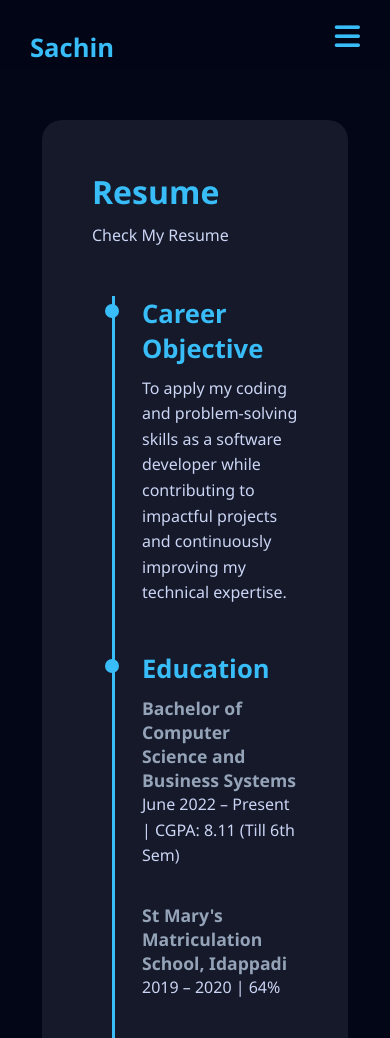
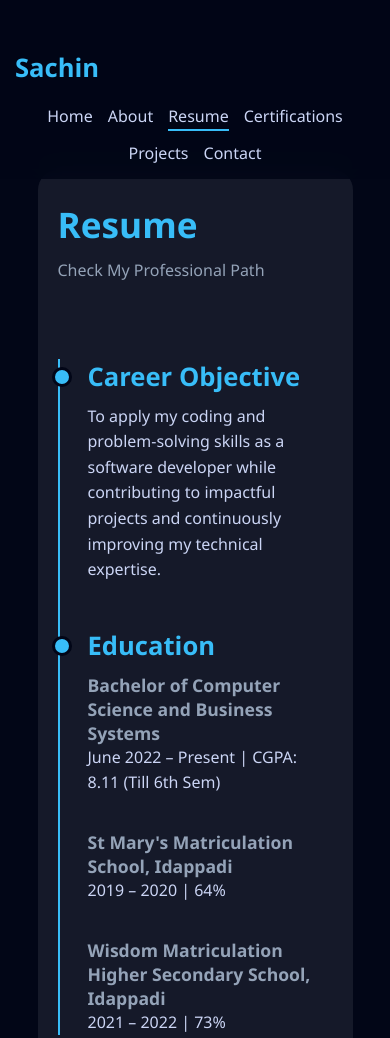
Before and after one commit to Sachin052005/portofolio, a plain HTML site: page my-portfolio/resume.html in a window 390 px wide. Shown: the top 1038 px of the page. Drawn offline with Linux system fonts and the light colour scheme.

Commit message:
Synchronized navigation and design for About and Resume pages

```diff
--- a/my-portfolio/resume.html
+++ b/my-portfolio/resume.html
@@ -5,8 +5,7 @@
     <meta name="viewport" content="width=device-width, initial-scale=1.0">
     <title>Resume | Sachin A R</title>
 
-    <link rel="stylesheet"
-          href="https://cdnjs.cloudflare.com/ajax/libs/font-awesome/6.5.0/css/all.min.css">
+    <link rel="stylesheet" href="https://cdnjs.cloudflare.com/ajax/libs/font-awesome/6.5.0/css/all.min.css">
 
     <style>
         * {
@@ -22,7 +21,7 @@
             min-height: 100vh;
         }
 
-        /* NAVBAR */
+        /* ================= NAVBAR (Updated Design) ================= */
         .navbar {
             position: fixed;
             top: 0;
@@ -32,31 +31,28 @@
             backdrop-filter: blur(10px);
             display: flex;
             align-items: center;
-            padding: 0 60px;
+            padding: 0 80px;
             z-index: 1000;
         }
 
         .navbar h2 {
             color: #38bdf8;
+            margin-right: auto;
         }
 
-        .nav-links {
-            margin-left: auto;
-        }
-
-        .nav-links ul {
+        .navbar ul {
             list-style: none;
             display: flex;
             gap: 25px;
         }
 
-        .nav-links ul li a {
+        .navbar ul li a {
             color: #cbd5f5;
             text-decoration: none;
             position: relative;
         }
 
-        .nav-links ul li a::after {
+        .navbar ul li a::after {
             content: "";
             position: absolute;
             left: 0;
@@ -67,25 +63,12 @@
             transition: 0.4s;
         }
 
-        .nav-links ul li a:hover::after,
-        .nav-links ul li a.active::after {
+        .navbar ul li a:hover::after,
+        .navbar ul li a.active::after {
             width: 100%;
         }
 
-        /* HAMBURGER */
-        .menu-toggle {
-            display: none;
-            font-size: 1.8rem;
-            color: #38bdf8;
-            cursor: pointer;
-            margin-left: auto;
-        }
-
-        #menu-checkbox {
-            display: none;
-        }
-
-        /* CONTENT */
+        /* ================= CONTENT WRAPPER ================= */
         .resume-wrapper {
             padding: 120px 80px 80px;
             display: flex;
@@ -107,7 +90,7 @@
         }
 
         h1 {
-            font-size: 2.6rem;
+            font-size: 2.8rem; /* Matched to projects page */
             margin-bottom: 10px;
         }
 
@@ -127,19 +110,18 @@
             line-height: 1.6;
         }
 
-        /* TWO COLUMN */
+        /* TWO COLUMN LAYOUT */
         .columns {
             display: flex;
             gap: 50px;
         }
 
-        .left-column,
-        .right-column {
+        .left-column, .right-column {
             flex: 1;
             position: relative;
         }
 
-        /* TIMELINE */
+        /* TIMELINE DESIGN */
         .timeline {
             position: relative;
             margin-top: 20px;
@@ -148,95 +130,60 @@
         .timeline::before {
             content: "";
             position: absolute;
-            left: 7%;
+            left: 0;
             top: 0;
             bottom: 0;
-            width: 3px;
+            width: 2px;
             background: #38bdf8;
         }
 
         .timeline-item {
             position: relative;
-            padding-left: 60px;
+            padding-left: 30px;
             margin-bottom: 45px;
         }
 
         .timeline-item::before {
             content: "";
             position: absolute;
-            left: 7%;
+            left: -6px;
             top: 8px;
             width: 14px;
             height: 14px;
             border-radius: 50%;
             background: #38bdf8;
-            transform: translateX(-50%);
+            border: 3px solid #020617;
         }
 
         @keyframes slideUp {
-            from {
-                transform: translateY(60px);
-                opacity: 0;
-            }
-            to {
-                transform: translateY(0);
-                opacity: 1;
-            }
+            from { transform: translateY(60px); opacity: 0; }
+            to { transform: translateY(0); opacity: 1; }
         }
 
-        /* MOBILE VIEW */
+        /* ================= RESPONSIVE DESIGN ================= */
         @media (max-width: 900px) {
-
-            .navbar {
-                padding: 0 30px;
+            .navbar { padding: 0 40px; }
+            .columns { flex-direction: column; gap: 0; }
+            .resume-wrapper { padding: 120px 40px 80px; }
         }
 
-            .menu-toggle {
-                display: block;
+        @media (max-width: 650px) {
+            .navbar {
+                flex-direction: column;
+                height: auto;
+                padding: 15px;
+                gap: 10px;
             }
 
-            .nav-links {
-                position: absolute;
-                top: 70px;
-                left: 0;
-                width: 100%;
-                background: #020617;
-                display: none;
-            }
-
-            .nav-links ul {
-                flex-direction: column;
-                padding: 20px;
+            .navbar ul {
+                flex-wrap: wrap;
+                justify-content: center;
                 gap: 15px;
             }
 
-            #menu-checkbox:checked + .menu-toggle + .nav-links {
-                display: block;
-            }
-
-            .resume-wrapper {
-                padding: 120px 25px 60px;
-            }
-
-            .columns {
-                flex-direction: column;
-            }
-
-            .timeline::before {
-                left: 20px;
-            }
-
-            .timeline-item {
-                padding-left: 50px;
-            }
-
-            .timeline-item::before {
-                left: 20px;
-            }
-
-            h1 {
-                font-size: 2rem;
-            }
+            .resume-wrapper { padding: 170px 20px 60px; }
+            .resume-card { padding: 30px 20px; }
+            h1 { font-size: 2.2rem; }
         }
     </style>
 </head>
@@ -245,13 +192,6 @@
 
 <div class="navbar">
     <h2>Sachin</h2>
-
-    <input type="checkbox" id="menu-checkbox">
-    <label for="menu-checkbox" class="menu-toggle">
-        <i class="fas fa-bars"></i>
-    </label>
-
-    <div class="nav-links">
     <ul>
         <li><a href="index.html">Home</a></li>
         <li><a href="about.html">About</a></li>
@@ -261,19 +201,17 @@
         <li><a href="contact.html">Contact</a></li>
     </ul>
 </div>
-</div>
 
 <div class="resume-wrapper">
     <div class="resume-card">
 
         <h1>Resume</h1>
-        <p>Check My Resume</p>
+        <p style="color: #94a3b8; margin-bottom: 40px;">Check My Professional Path</p>
 
         <div class="columns">
 
             <div class="left-column">
                 <div class="timeline">
-
                     <div class="timeline-item">
                         <h2>Career Objective</h2>
                         <p>
@@ -285,7 +223,6 @@
 
                     <div class="timeline-item">
                         <h2>Education</h2>
-
                         <h3>Bachelor of Computer Science and Business Systems</h3>
                         <p>June 2022 – Present | CGPA: 8.11 (Till 6th Sem)</p>
 
@@ -299,26 +236,21 @@
                         <h3>Wisdom Matriculation Higher Secondary School, Idappadi</h3>
                         <p>2021 – 2022 | 73%</p>
                     </div>
-
                 </div>
             </div>
 
             <div class="right-column">
                 <div class="timeline">
-
                     <div class="timeline-item">
                         <h2>Professional Experience</h2>
-
                         <h3>Web Development Intern | Ether Services Pvt Ltd</h3>
                         <p>Jul 2024 – Sep 2024 | Coimbatore, Tamil Nadu</p>
-
                         <p>
                             Gained hands-on experience in front-end and back-end web development,
                             database management, and performance optimization. Collaborated with
                             the team to improve UI and overall application efficiency.
                         </p>
                     </div>
-
                 </div>
             </div>
 
```
Also changed, not shown: my-portfolio/about.html (+41 -17 lines). Lines whose indentation alone changed are shown as unchanged.
